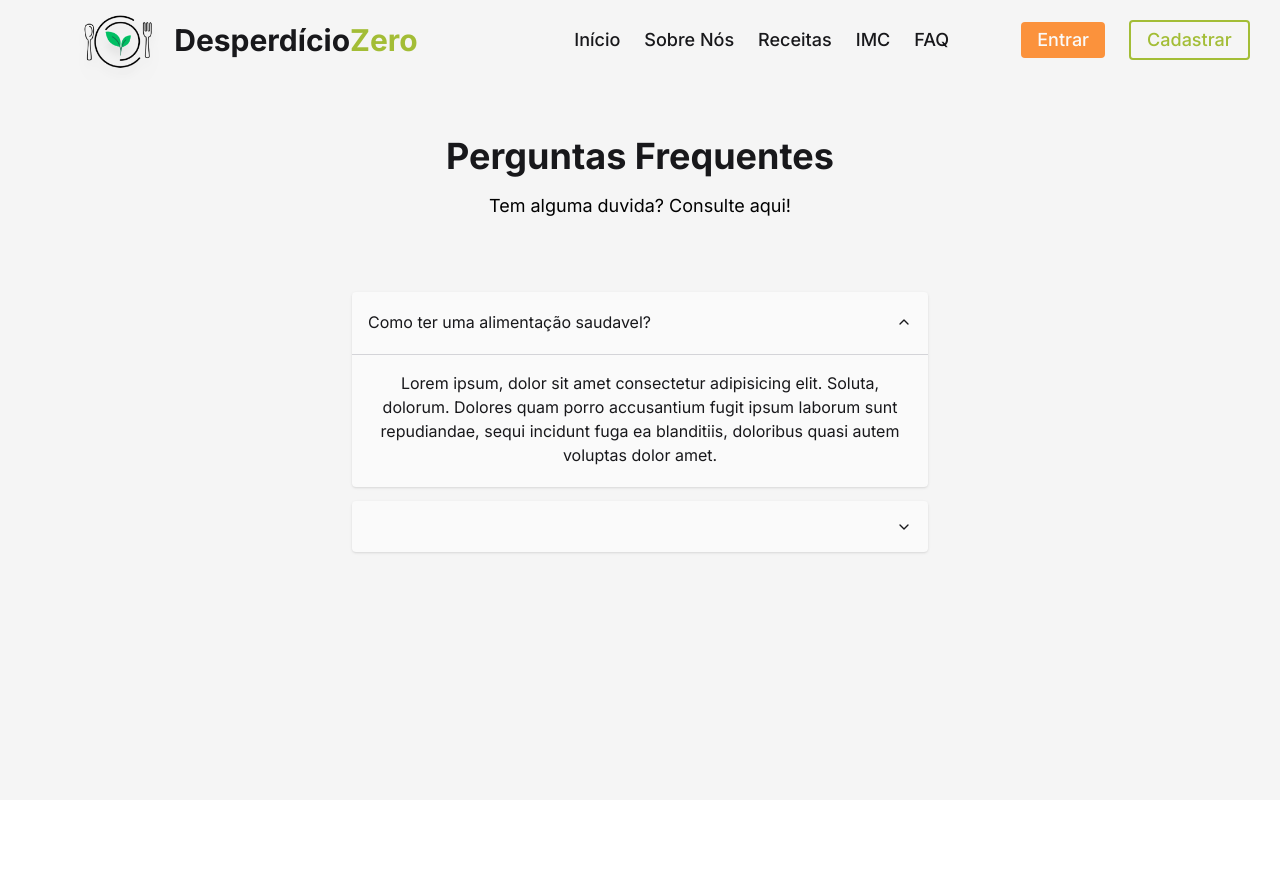
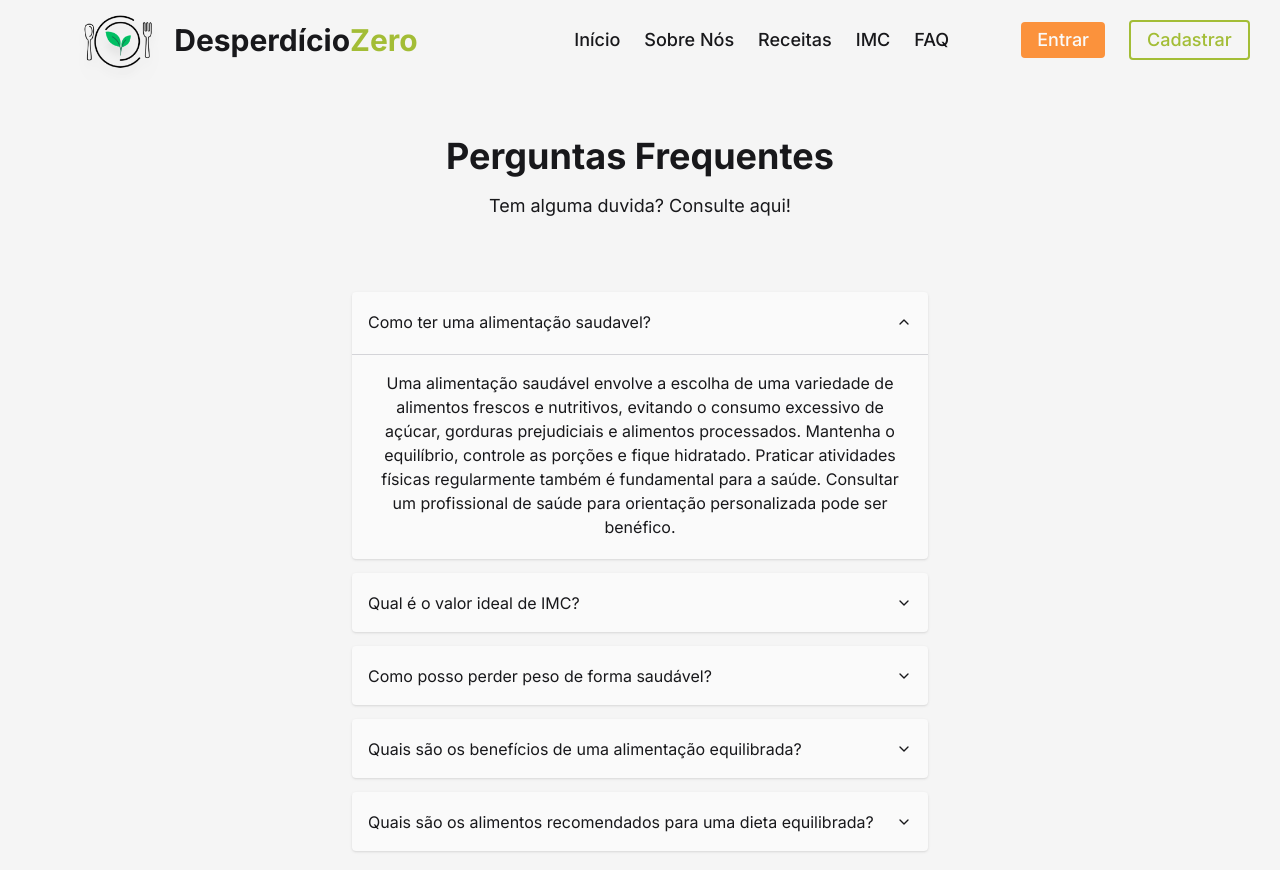
Before and after one commit to Lzinnxl007/TCC, a Next.js app: page /FAQ in a window 1280 px wide. Both pictures are taken after a click on the button "Como ter uma alimentação saudavel?". Shown: the top 870 px of the page. Before the commit the page ends 800 px from the top, so only its background shows below. Built offline with nearby package versions, Linux system fonts and the light colour scheme.

Commit message:
correnting dark styles

```diff
--- a/src/app/FAQ/page.jsx
+++ b/src/app/FAQ/page.jsx
@@ -3,14 +3,14 @@ import FAQToggle from "@/components/Initial/FAQToggle"
 
 export default function FAQ() {
     return (
-        <div className="w-screen min-h-screen bg-[var(--light-grey)]">
+        <div className="w-screen min-h-screen bg-[var(--light-grey)] dark:bg-zinc-900">
             <Header/>
             <main className="py-10">
                 <div>
-                    <h1 className="text-center my-4 font-bold text-4xl text-zinc-900">
+                    <h1 className="text-center my-4 font-bold text-4xl text-zinc-900 dark:text-zinc-50">
                         Perguntas Frequentes
                     </h1>
-                    <p className="text-center text-lg">
+                    <p className="text-center text-lg text-zinc-900 dark:text-zinc-100">
                         Tem alguma duvida? Consulte aqui!
                     </p>
                 </div>
@@ -19,12 +19,27 @@ export default function FAQ() {
                         <li>
                             <FAQToggle
                             question="Como ter uma alimentação saudavel?"
-                            answer="Lorem ipsum, dolor sit amet consectetur adipisicing elit. Soluta, dolorum. Dolores quam porro accusantium fugit ipsum laborum sunt repudiandae, sequi incidunt fuga ea blanditiis, doloribus quasi autem voluptas dolor amet."/>
+                            answer="Uma alimentação saudável envolve a escolha de uma variedade de alimentos frescos e nutritivos, evitando o consumo excessivo de açúcar, gorduras prejudiciais e alimentos processados. Mantenha o equilíbrio, controle as porções e fique hidratado. Praticar atividades físicas regularmente também é fundamental para a saúde. Consultar um profissional de saúde para orientação personalizada pode ser benéfico."/>
                         </li>
                         <li>
                             <FAQToggle
-                            question=""
-                            answer=""/>
+                            question="Qual é o valor ideal de IMC?"
+                            answer="O valor ideal de Índice de Massa Corporal (IMC) varia para cada pessoa, mas, em geral, um IMC de 18,5 a 24,9 é considerado faixa de peso saudável. No entanto, o IMC é uma medida limitada e não leva em consideração outros fatores importantes para a saúde, como a composição corporal. É importante discutir sua saúde e peso com um profissional de saúde para uma avaliação mais completa e personalizada."/>
+                        </li>
+                        <li>
+                            <FAQToggle
+                            question="Como posso perder peso de forma saudável?"
+                            answer="Perder peso de forma saudável envolve uma combinação de dieta equilibrada, exercícios regulares e mudanças no estilo de vida, com a orientação de um profissional de saúde quando necessário. Estabeleça metas realistas, evite dietas radicais e priorize a saúde ao longo da perda de peso."/>
+                        </li>
+                        <li>
+                            <FAQToggle
+                            question="Quais são os benefícios de uma alimentação equilibrada?"
+                            answer="Uma alimentação equilibrada oferece benefícios como controle de peso, saúde cardíaca, níveis glicêmicos controlados, saúde óssea, energia, digestão, bem-estar mental, fortalecimento do sistema imunológico e redução do risco de várias doenças. Mantê-la pode contribuir para uma vida longa e saudável."/>
+                        </li>
+                        <li>
+                            <FAQToggle
+                            question="Quais são os alimentos recomendados para uma dieta equilibrada?"
+                            answer="Uma dieta equilibrada inclui frutas, vegetais, grãos integrais, proteínas magras, laticínios com baixo teor de gordura, gorduras saudáveis, peixes ricos em ômega-3, água, nozes, sementes, legumes, ervas, especiarias e frutas secas. É caracterizada por moderação, variedade e porções controladas. Consultar um profissional de saúde pode ajudar a personalizar seu plano alimentar."/>
                         </li>
                     </ul>
                 </div>
--- a/src/app/page.jsx
+++ b/src/app/page.jsx
@@ -15,7 +15,7 @@ export default function Home() {
           <Header/>
           <Main/>
           <VideoApresentation/>
-          <div className="w-full h-[80vh] flex items-center justify-around py-10 bg-[var(--light-grey)]">
+          <div className="w-full h-[80vh] flex items-center justify-around py-10 bg-[var(--light-grey)] dark:bg-zinc-800">
             <ReviewCard
             name="Julia Dias"
             career="Nutricionista"
--- a/src/components/Initial/FAQToggle.jsx
+++ b/src/components/Initial/FAQToggle.jsx
@@ -12,17 +12,18 @@ export default function FAQToggle({ question, answer }) {
 
     return (
         <button onClick={openClose}
-        className="w-full max-w-xl h-auto shadow rounded text-zinc-900 bg-zinc-50 relative">
+        className="w-full max-w-xl h-auto shadow rounded text-zinc-900 bg-zinc-50 dark:bg-zinc-800 relative">
 
            <div className="w-full h-full flex items-center justify-between gap-2 px-4 pt-0.5 translate-y-4">
-                <span>{question}</span>
+                <span className="text-zinc-900 dark:text-zinc-50">{question}</span>
                 <div className={`transition ${open && 'rotate-180 '}`}>
-                    <ChevronDown size={16}/>
+                    <ChevronDown size={16}
+                    className="dark:stroke-zinc-50"/>
                 </div>
            </div>
 
-            <div className={`w-full left-0 transition-all px-6 translate-y-5 py-4 bg-zinc-50 rounded-b relative border-solid border-t-[1px] border-zinc-300 overflow-hidden ${open ? 'visible h-auto mb-6 mt-4' : 'invisible h-0'}`}>
-                <p>
+            <div className={`w-full left-0 transition-all px-6 translate-y-5 py-4 bg-zinc-50 dark:bg-zinc-800 rounded-b relative border-solid border-t-[1px] border-zinc-300 dark:border-zinc-600 overflow-hidden ${open ? 'visible h-auto mb-6 mt-4' : 'invisible h-0'}`}>
+                <p className="text-zinc-900 dark:text-zinc-50">
                     {answer}
                 </p>
             </div>
--- a/src/components/Initial/Main.jsx
+++ b/src/components/Initial/Main.jsx
@@ -6,7 +6,7 @@ export default function Main() {
         <main className="w-screen h-[91vh] flex z-20
         items-center justify-evenly md:flex-col-reverse overflow-hidden  dark:bg-zinc-900 dark:text-zinc-50 bg-[var(--light-grey)]  pb-10">
             <div className="space-y-4 md:flex md:flex-col md:items-center">
-                <h1 className="text-7xl md:text-5xl font-bold leading-[70px] md:text-center text-zinc-900 w-full max-w-md">
+                <h1 className="text-7xl md:text-5xl font-bold leading-[70px] md:text-center text-zinc-900 dark:text-zinc-50 w-full max-w-md">
                     Se <span className="text-[var(--green)]">Alimente</span> de Forma <span className="text-[var(--green)]">Sustentável</span>
                 </h1>
                 <p className="max-w-md md:max-w-sm text-sm md:text-center">Desperdício Zero ensina nutrição consciente e uso sustentável de alimentos, evitando desperdícios, aproveitando ingredientes e escolhendo alimentos sazonais, visando benefícios pessoais e ambientais.</p>
--- a/src/components/Initial/ReviewCard.jsx
+++ b/src/components/Initial/ReviewCard.jsx
@@ -1,6 +1,6 @@
 export default function ReviewCard({ image, text, name, career }) {
     return (
-        <div className="w-full h-[430px] max-w-xs rounded-2xl bg-zinc-50 shadow-xl relative mt-16 ">
+        <div className="w-full h-[430px] max-w-xs rounded-2xl bg-zinc-50 dark:bg-[var(--light-grey)] shadow-xl relative mt-16 ">
             <div className="w-2/3 aspect-square rounded-full -translate-y-[40%] mx-auto overflow-hidden h-auto  shadow-lg">
                 <img src={image} alt="person-image"
                 className="w-full h-full" />
--- a/src/components/Initial/VideoApresentation.jsx
+++ b/src/components/Initial/VideoApresentation.jsx
@@ -8,6 +8,7 @@ export default function VideoApresentation() {
 
     const [playing, setPlaying] = useState(false)
     const [muted, setMuted] = useState(true)
+    const [isDark, setIsDark] = useState(null)
 
     const muteVideo = () => {
         setMuted(!muted)
@@ -35,9 +36,13 @@ export default function VideoApresentation() {
         }
     }, [muted])
 
+    useEffect(() => {
+        setIsDark(window.matchMedia('(prefers-color-scheme: dark)').matches)
+    }, [])
+
     return (
-        <div className="w-screen h-[50vw] lg:h-[80vw] flex flex-col items-center justify-center bg-[url('/video-apresentation-background.jpg')] bg-center bg-cover bg-no-repeat
-        px-10 md:px-6 ">
+        <div className={`w-screen h-[50vw] lg:h-[80vw] flex flex-col items-center justify-center ${!isDark ? "bg-[url('/video-apresentation-background.jpg')]" : "bg-[url('/video-apresentation-black-background.jpg')]"} bg-center bg-cover bg-no-repeat
+        px-10 md:px-6 `}>
             <div className="relative z-0 group rounded flex items-center justify-center h-[70%] lg:h-[50%]">
                 <PlayButton playVideo={playVideo} playing={playing}/>
                 <video
```
Also changed, not shown: src/components/Default/Footer.jsx (+6 -19 lines), src/components/Default/Header.jsx (+12 -3 lines), public/video-apresentation-black-background.jpg (added).
